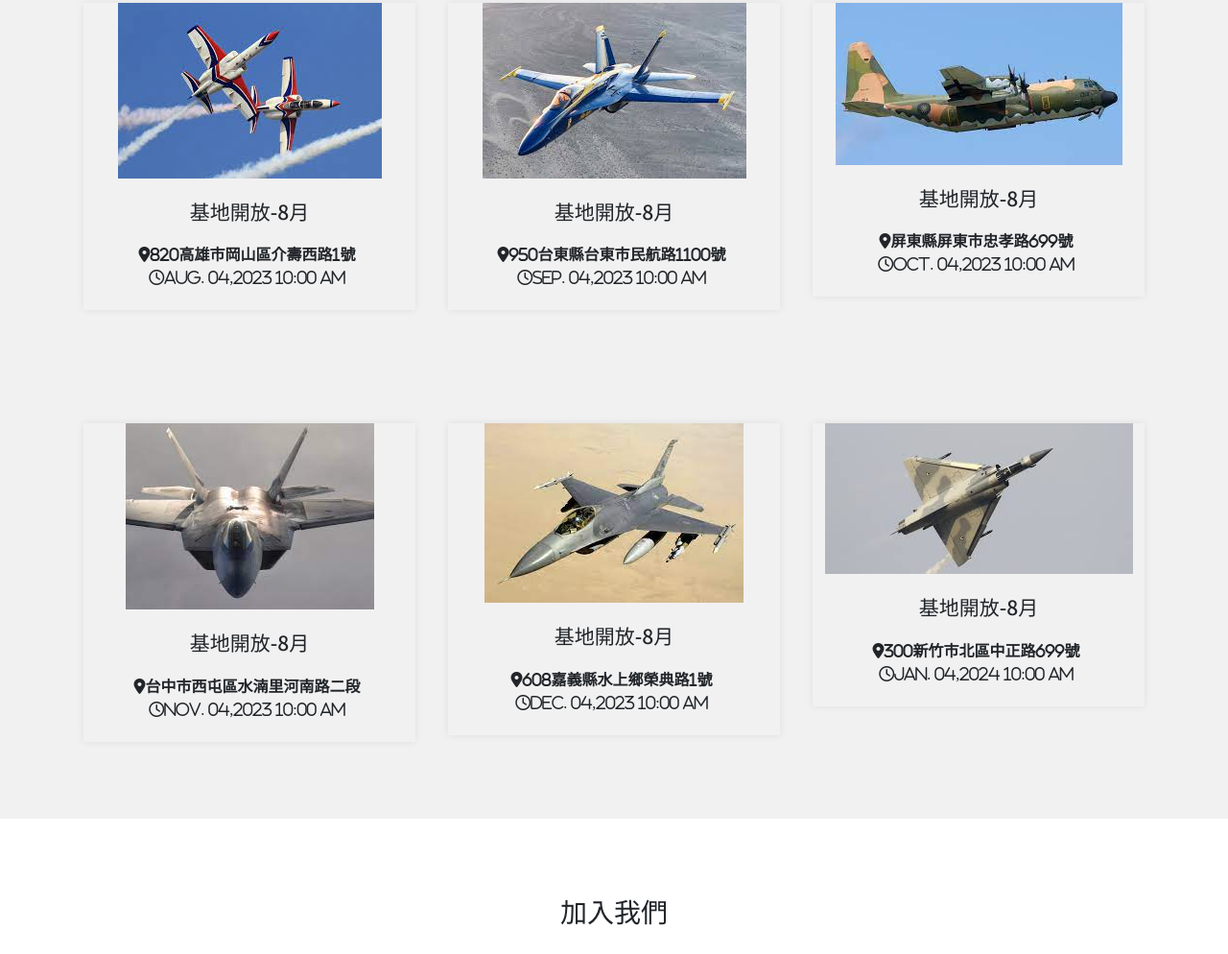
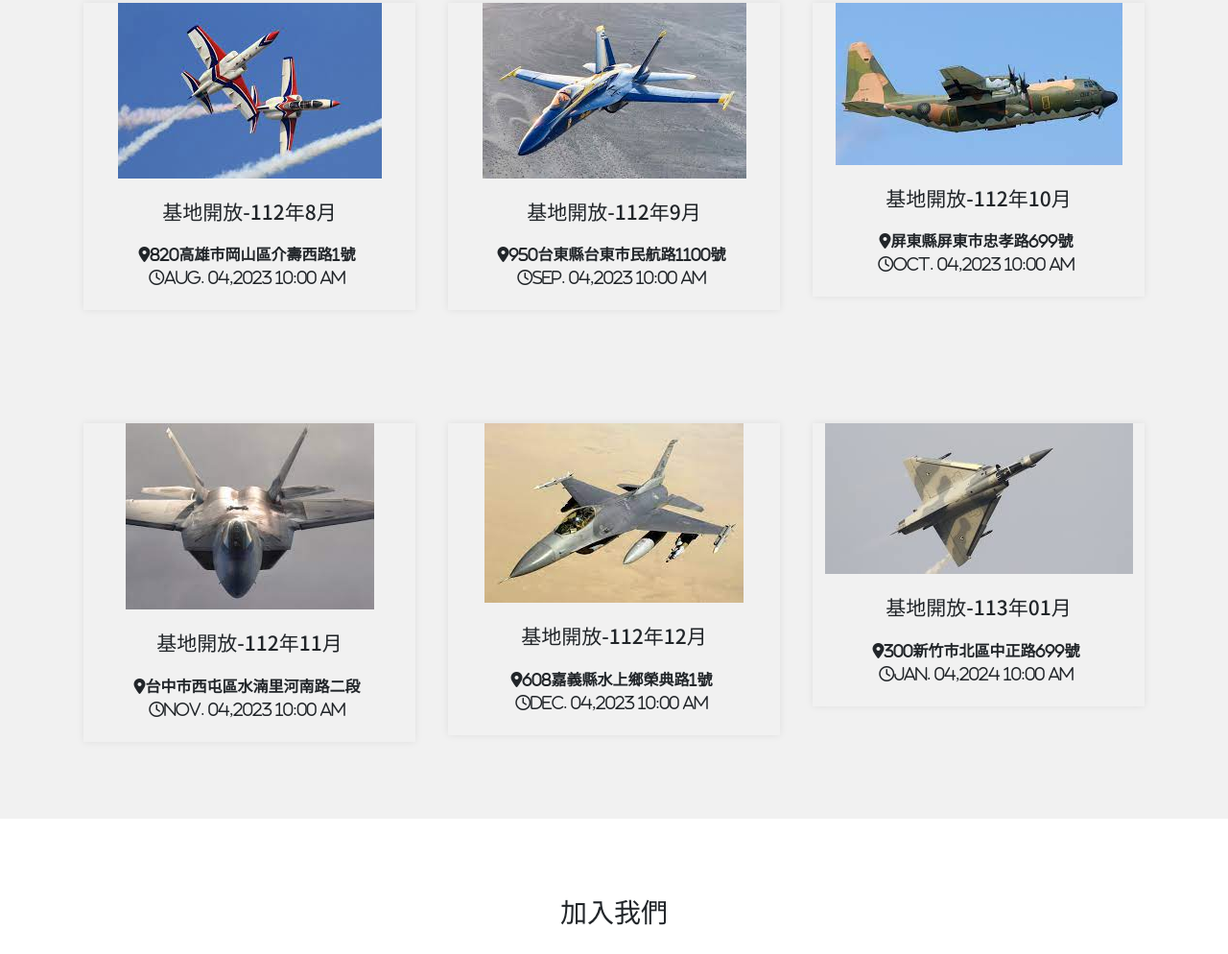
Before and after one commit to k90418156/k90418156.github.io, a plain HTML site: page index.html in a window 1280 px wide. Shown: the part 1336-2330 px from the top of the page at 96% size. Drawn offline with nearby package versions, Linux system fonts and the light colour scheme.

Commit message:
Add files via upload

```diff
--- a/index.html
+++ b/index.html
@@ -113,7 +113,7 @@
                                     </div>
                                 </a>
                                     <div class="lower">
-                                        <h3>基地開放-8月</h3>
+                                        <h3>基地開放-112年8月</h3>
                                         <span><i class="fa-solid fa-location-dot">820高雄市岡山區介壽西路1號</i></span>
                                         <span><i class="far fa-clock">Aug. 04,2023 10:00 AM</i></span>
                                     </div>
@@ -131,7 +131,7 @@
                                     </div>
                                 </a>
                                     <div class="lower">
-                                        <h3>基地開放-8月</h3>
+                                        <h3>基地開放-112年9月</h3>
                                         <span><i class="fa-solid fa-location-dot">950台東縣台東市民航路1100號</i></span>
                                         <span><i class="far fa-clock">Sep. 04,2023 10:00 AM</i></span>
                                     </div>
@@ -149,7 +149,7 @@
                                     </div>
                                 </a>
                                     <div class="lower">
-                                        <h3>基地開放-8月</h3>
+                                        <h3>基地開放-112年10月</h3>
                                         <span><i class="fa-solid fa-location-dot">屏東縣屏東市忠孝路699號</i></span>
                                         <span><i class="far fa-clock">Oct. 04,2023 10:00 AM</i></span>
                                     </div>
@@ -175,7 +175,7 @@
                                     </div>
                                 </a>
                                     <div class="lower">
-                                        <h3>基地開放-8月</h3>
+                                        <h3>基地開放-112年11月</h3>
                                         <span><i class="fa-solid fa-location-dot">台中市西屯區水湳里河南路二段</i></span>
                                         <span><i class="far fa-clock">Nov. 04,2023 10:00 AM</i></span>
                                     </div>
@@ -193,7 +193,7 @@
                                     </div>
                                 </a>
                                     <div class="lower">
-                                        <h3>基地開放-8月</h3>
+                                        <h3>基地開放-112年12月</h3>
                                         <span><i class="fa-solid fa-location-dot">608嘉義縣水上鄉榮典路1號</i></span>
                                         <span><i class="far fa-clock">Dec. 04,2023 10:00 AM</i></span>
                                     </div>
@@ -211,7 +211,7 @@
                                     </div>
                                 </a>
                                     <div class="lower">
-                                        <h3>基地開放-8月</h3>
+                                        <h3>基地開放-113年01月</h3>
                                         <span><i class="fa-solid fa-location-dot">300新竹市北區中正路699號</i></span>
                                         <span><i class="far fa-clock">Jan. 04,2024 10:00 AM</i></span>
                                     </div>
```
Also changed, not shown: about.html (+1 -1 lines).
